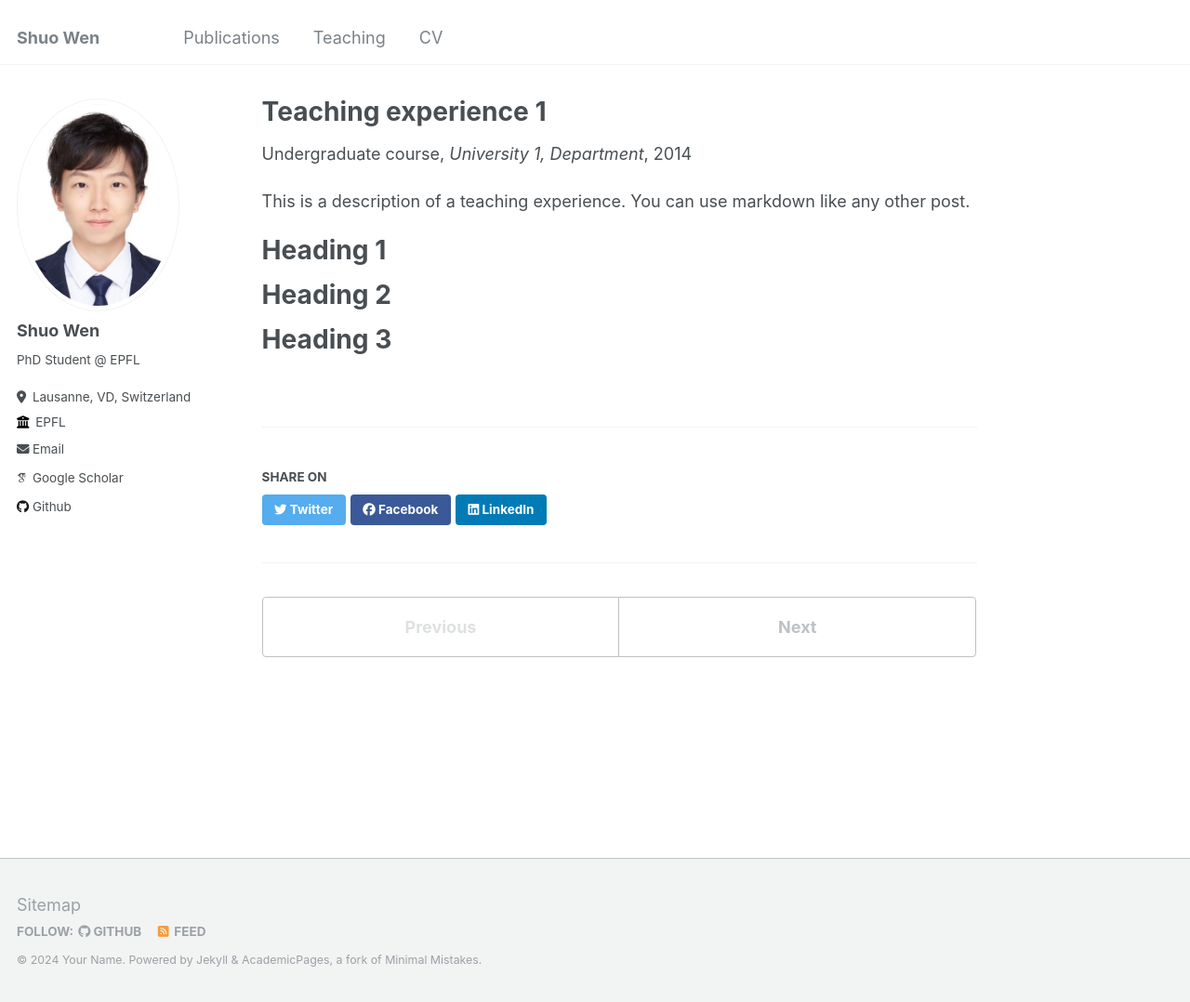
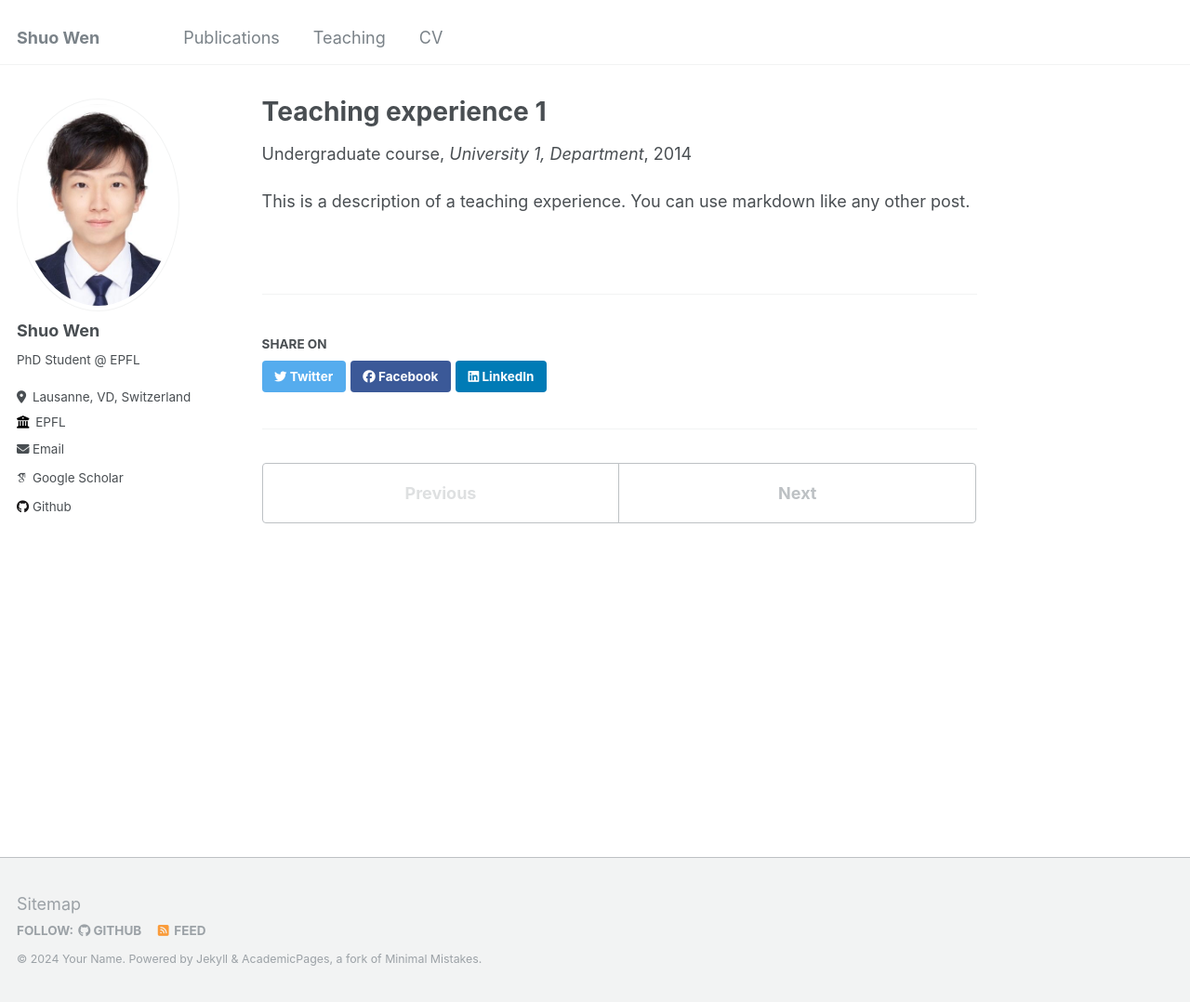
Before and after one commit to wenshuo128/wenshuo128.github.io, a Jekyll site: the page built from _teaching/2014-spring-teaching-1.md, in a window 1280 px wide and 1078 px high. Shown: the whole window at 93% size. Built offline with Jekyll 4.4.1, drawn with Linux system fonts in a browser that asks for light colours; some web fonts are replaced.

Commit message:
Update 2014-spring-teaching-1.md

```diff
--- a/_teaching/2014-spring-teaching-1.md
+++ b/_teaching/2014-spring-teaching-1.md
@@ -2,19 +2,9 @@
 title: "Teaching experience 1"
 collection: teaching
 type: "Undergraduate course"
-permalink: /teaching/2014-spring-teaching-1
 venue: "University 1, Department"
 date: 2014-01-01
 location: "City, Country"
 ---
 
 This is a description of a teaching experience. You can use markdown like any other post.
-
-Heading 1
-======
-
-Heading 2
-======
-
-Heading 3
-======
```
